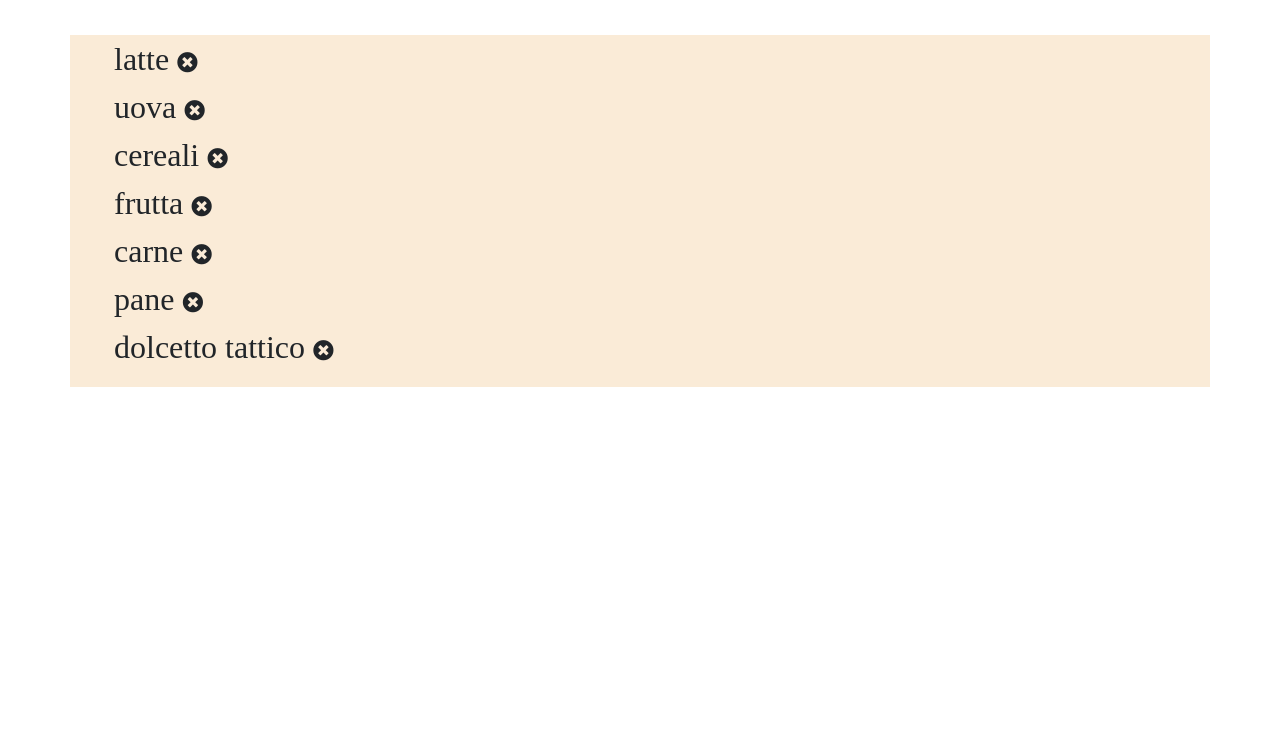
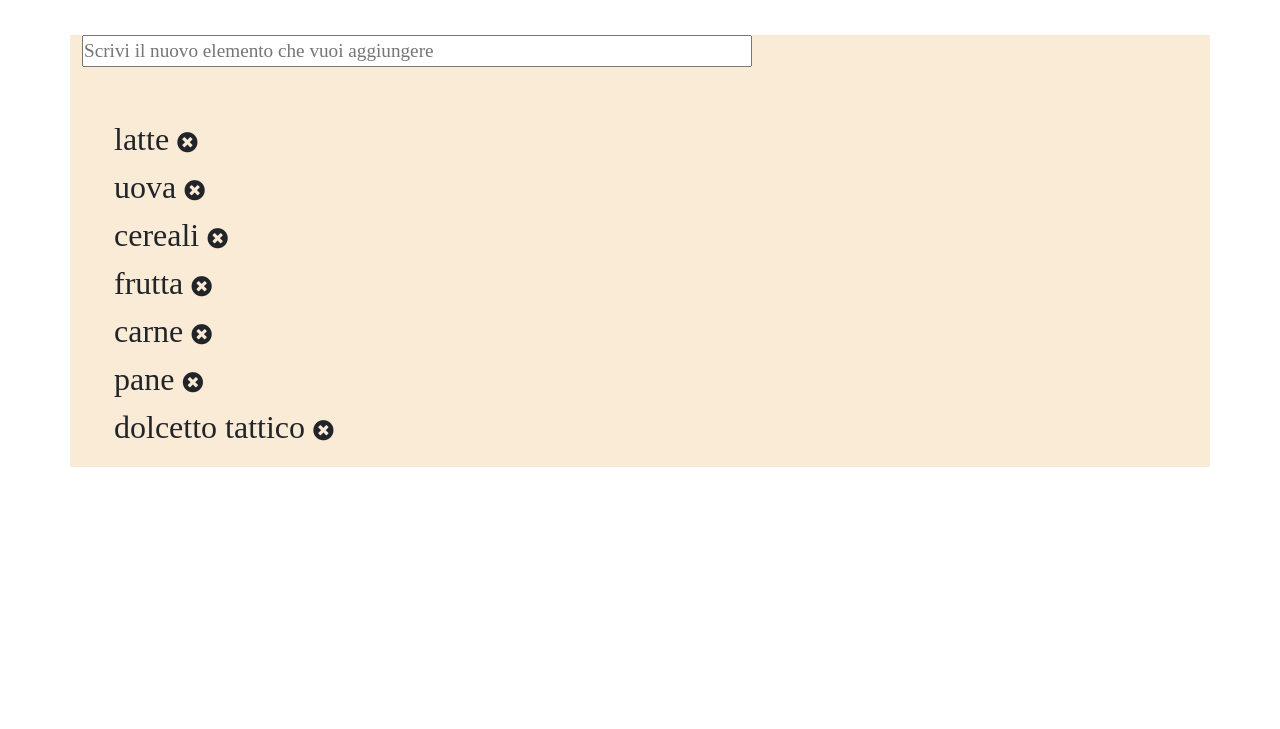
Before and after one commit to samuelepietrasanta/vue-todolist, a plain HTML site: page index.html in a window 1280 px wide. Shown: the part 71-800 px from the top of the page. Drawn offline with nearby package versions, Linux system fonts and the light colour scheme.

Commit message:
enter function added

```diff
--- a/css/style.css
+++ b/css/style.css
@@ -12,6 +12,11 @@ body{
 h1{
     font-size: 3rem;
     text-transform: uppercase;
+}
+
+input{
+    font-size: 1.2rem;
+    width: 60%;
 }
 
 #list-wrapper{
--- a/index.html
+++ b/index.html
@@ -21,6 +21,8 @@
     <div id="app" class="container">
         <div class="row">
             <div class="col-12" id="list-wrapper">
+                <input class="mb-5" type="text" placeholder="Scrivi il nuovo elemento che vuoi aggiungere"
+                v-model='inputText' @keyup.enter='addItem'>
                 <ul>
                     <li v-for= '(cibo, indice) in supermercato'>
                         {{cibo}}
--- a/js/myscript.js
+++ b/js/myscript.js
@@ -12,16 +12,22 @@ let app = new Vue({
     el:'#app',
 
     data:{
-        supermercato : ['latte', 'uova' , 'cereali' , 'frutta', 'carne', 'pane', 'dolcetto tattico']
+        supermercato : ['latte', 'uova' , 'cereali' , 'frutta', 'carne', 'pane', 'dolcetto tattico'],
+
+        inputText:'',
     },
 
     methods:{
         deleteItem : function(indice){
-            this.supermercato.splice(indice,1)
+            this.supermercato.splice(indice,1);
+        },
 
-
-    }
-
+        addItem : function(){
+            if(this.inputText.trim(' ').length > 0){
+                this.supermercato.push(this.inputText);
+            }
+            this.inputText = '';
+        },
 
     },
 
```
